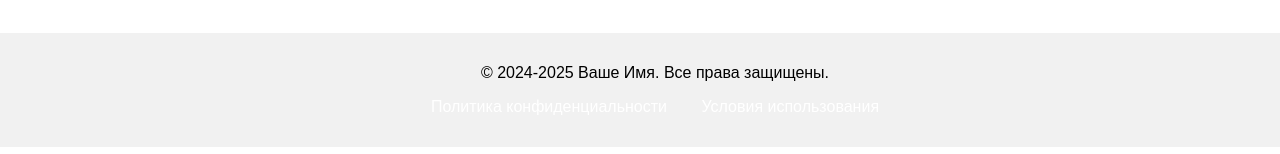
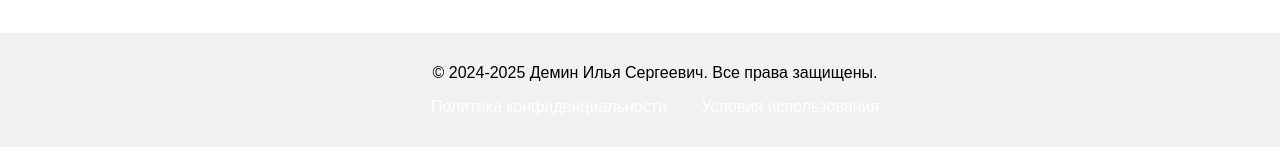
Before and after one commit to Fardsio/fards.github.io, a plain HTML site: page index.html in a window 1280 px wide. Shown: the part 297-451 px from the top of the page. Drawn offline with Linux system fonts and the light colour scheme.

Commit message:
Update index.html

```diff
--- a/index.html
+++ b/index.html
@@ -28,7 +28,7 @@
         </section>
     </main>
     <footer>
-        <p>© 2024-2025 Ваше Имя. Все права защищены.</p>
+        <p>© 2024-2025 Демин Илья Сергеевич. Все права защищены.</p>
         <nav>
             <ul>
                 <li><a href="privacy.html">Политика конфиденциальности</a></li>
```
